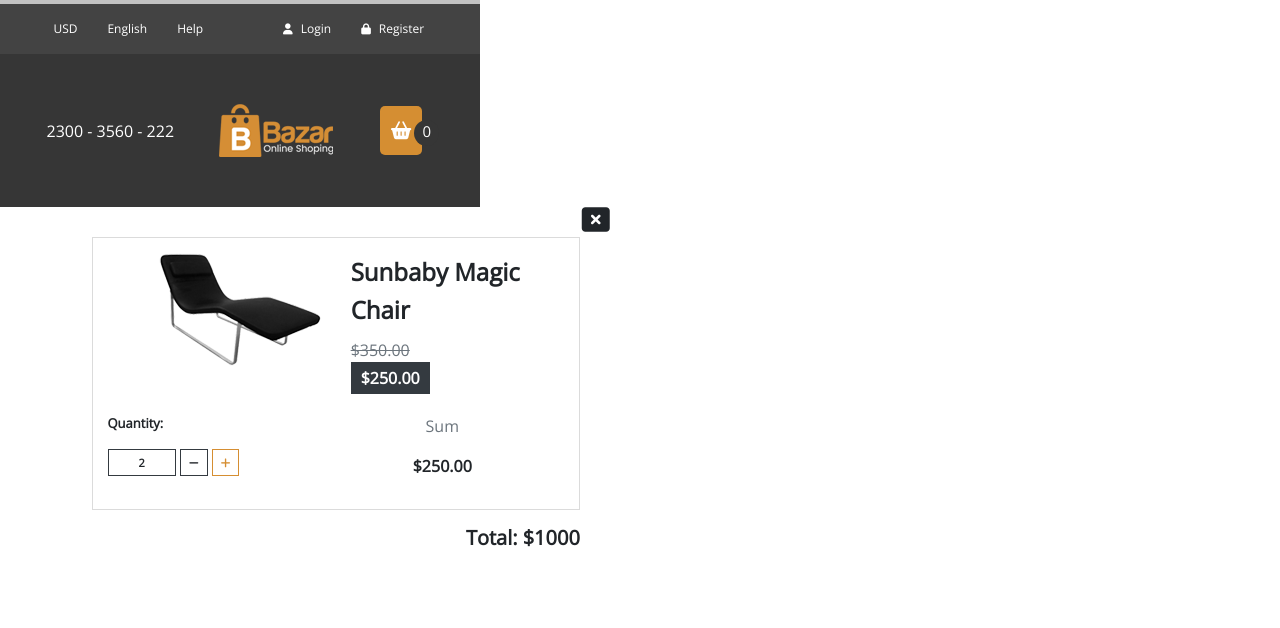
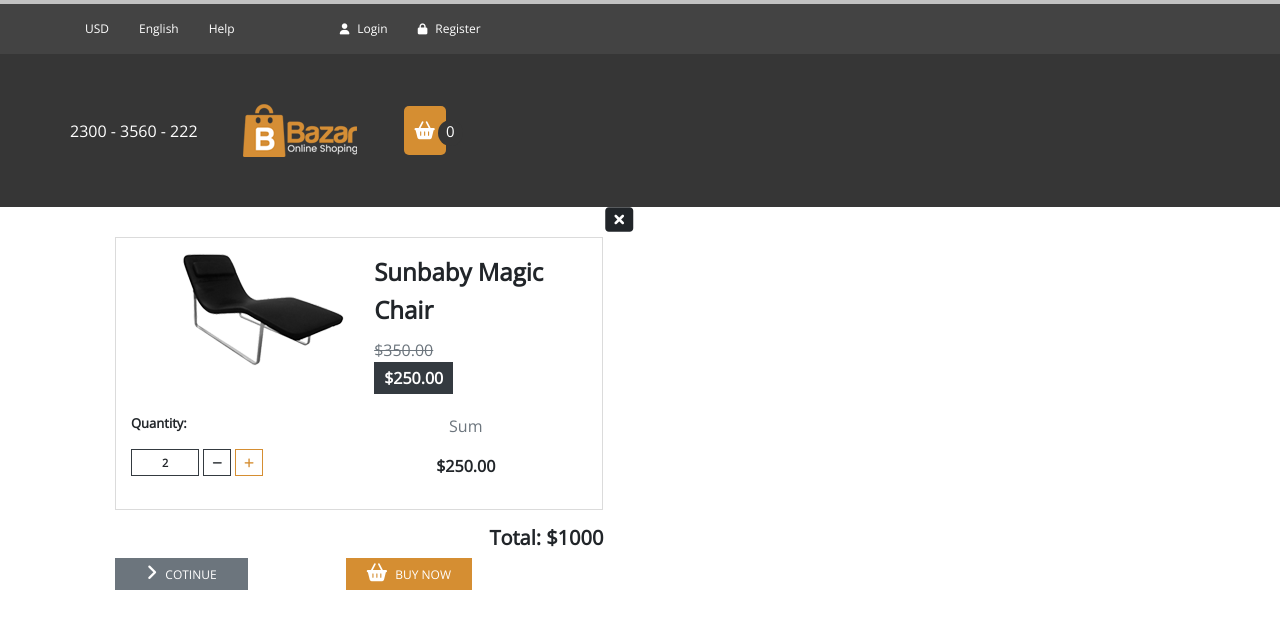
Before and after one commit to NadiaGryn/Online-Store, a plain HTML site: page app/index.html in a window 1280 px wide. Drawn offline with nearby package versions, Linux system fonts and the light colour scheme.

Commit message:
comments in main css

```diff
--- a/app/css/main.css
+++ b/app/css/main.css
@@ -1,7 +1,12 @@
 .basic-page {
-    max-width: 480px;
+    /* max-width: 480px; */
     font-family: 'Open sans';
+    /* font-family: "Poppins"; */
 }
+/* .container {
+    width: 90%;
+    margin: 0 auto;
+} */
 
 /* .hidden {
     display: none;
@@ -15,10 +20,7 @@
     text-decoration: underline;
 }
 
-.container {
-    width: 90%;
-    margin: 0 auto;
-}
+
 
 /*--------------------------------NAVBAR --------------------------------------------------*/
 .navbar {
@@ -29,7 +31,7 @@
 }
 
 .nav-help {
-    margin-right: 50px;
+    margin-right: 75px;
 }
 
 .nav-login::before {
@@ -101,7 +103,7 @@
     top: 14px;
 }
 
-#modal-cart-full .container{
+#modal-cart-full .container {
     width: 100%;
     margin: 0 auto;
 }
@@ -145,3 +147,28 @@
 .purchase-name {
     line-height: 1.6;
 }
+.btn-modal-continue {
+    font-size: 12px;
+    padding: 5px 30px;
+}
+
+.fa-angle-right {
+    font-size: 18px;
+    margin-right: 5px;
+}
+
+.btn-buy-now {
+    background-color: #d58e32;
+    font-size: 12px;
+    padding: 5px 20px;
+    margin-left: 94px;
+}
+.fa-angle-right {
+    font-size: 18px;
+    margin-right: 5px;
+}
+
+.btn-buy-now>.fa-shopping-basket {
+    font-size: 18px;
+    margin-right: 5px;
+}
--- a/app/index.html
+++ b/app/index.html
@@ -42,9 +42,9 @@
                         <button type="submit" class="btn btn-dark text-uppercase btn-modal-submit">login</button>
                     </form>
                 </div>
-            </div>
+            </div> -->
 
-            <div id="modal-register" class="bg-white hidden modal-window">
+            <!-- <div id="modal-register" class="bg-white hidden modal-window">
                 <div class="container">
                     <i class="fas fa-window-close"></i>
                     <p class="text-uppercase font-weight-bold">registration</p>
@@ -74,11 +74,12 @@
                 </div>
 
 
-                <div id="modal-cart-full" class="bg-white hidden modal-window">
+                <div id="modal-cart-full" class="hidden modal-window">
                     <div class="container">
                         <i class="fas fa-window-close"></i>
 
                         <div class="modal-cart-full-center">
+
                             <div class="container">
                                 <div class="row">
                                     <div class="col">
@@ -108,10 +109,14 @@
                                 </div>
                             </div>
                         </div>
-                        <p class="h5 text-right font-weight-bold mt-3" id="modal-cart-total-sum">Total: $1000</p>
+                        <p id="modal-cart-total-sum" class="h5 text-right font-weight-bold mt-3" >Total: $1000</p>
+                        <button type="submit" class="btn btn-secondary rounded-0 text-uppercase btn-modal-continue"> <i class="fas fa-angle-right"></i> cotinue</button>
+                        <button type="submit" class="btn rounded-0 text-white text-uppercase btn-buy-now"> <i class="fas fa-shopping-basket"></i> buy now</button>
                     </div>
+                </div>
 
-                </div>
+
+
             </div>
 
 
```
